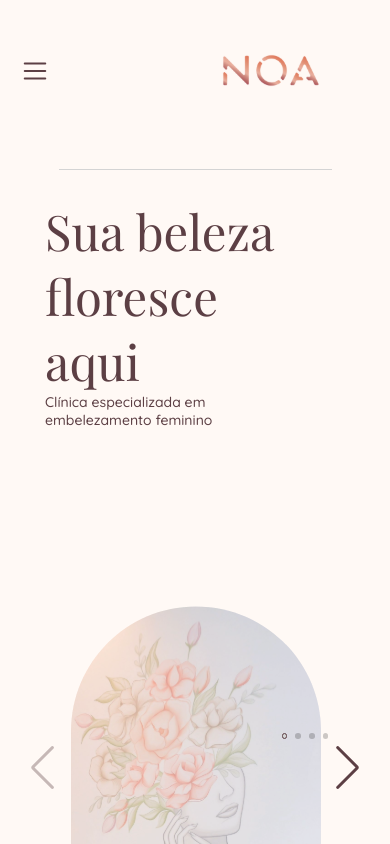
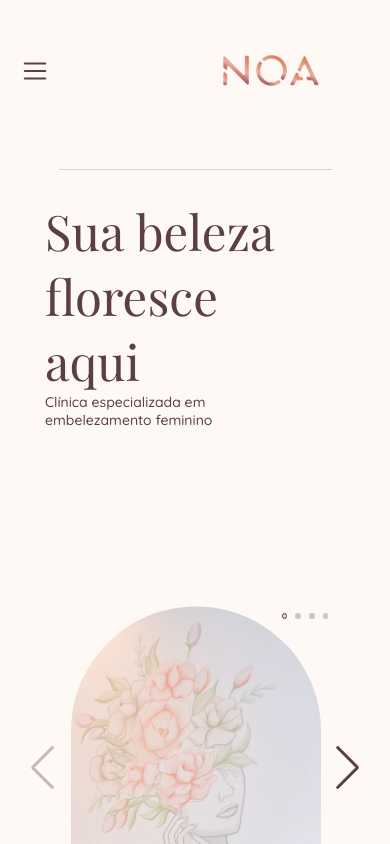
Before and after one commit to GabhPadilha02/noa, a React (Vite) app: page / in a window 390 px wide. Shown: the top 844 px of the page. Built offline with nearby package versions, Linux system fonts and the light colour scheme.

Commit message:
Adjust dots of presentation section

```diff
--- a/src/components/Slider/slider.css
+++ b/src/components/Slider/slider.css
@@ -27,7 +27,7 @@
 }
 @media (max-width: 1024px) {
   .swiper-pagination-bullets, .swiper-pagination-bullets.swiper-pagination-horizontal, .swiper-pagination-custom, .swiper-pagination-fraction{
-    bottom:450px;
+    bottom:520px;
     left: 110px;
   }
 }
@@ -38,7 +38,7 @@
     max-width: 100vw;
   }
   .swiper-pagination-bullets, .swiper-pagination-bullets.swiper-pagination-horizontal, .swiper-pagination-custom, .swiper-pagination-fraction{
-    bottom:350px;
+    bottom:470px;
     left: 110px;
   }
   .swiper-pagination-bullet{
```
